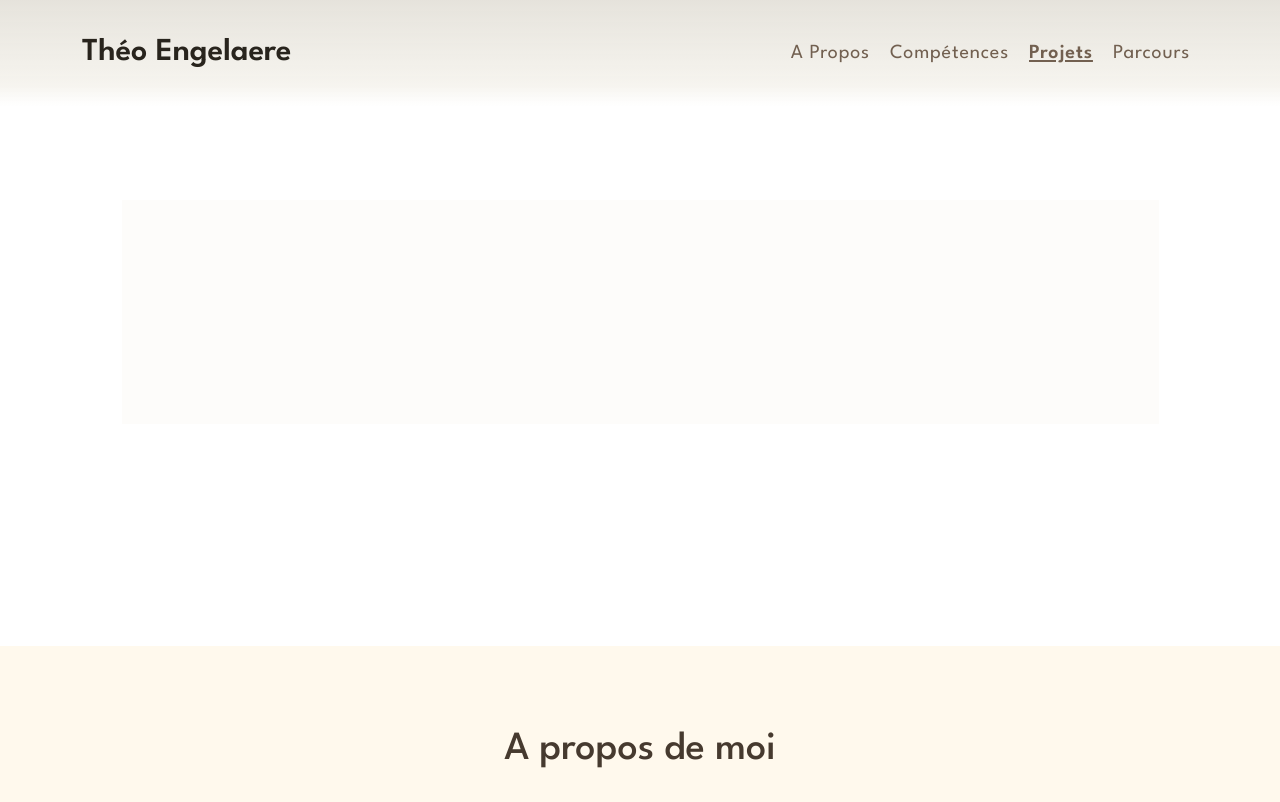
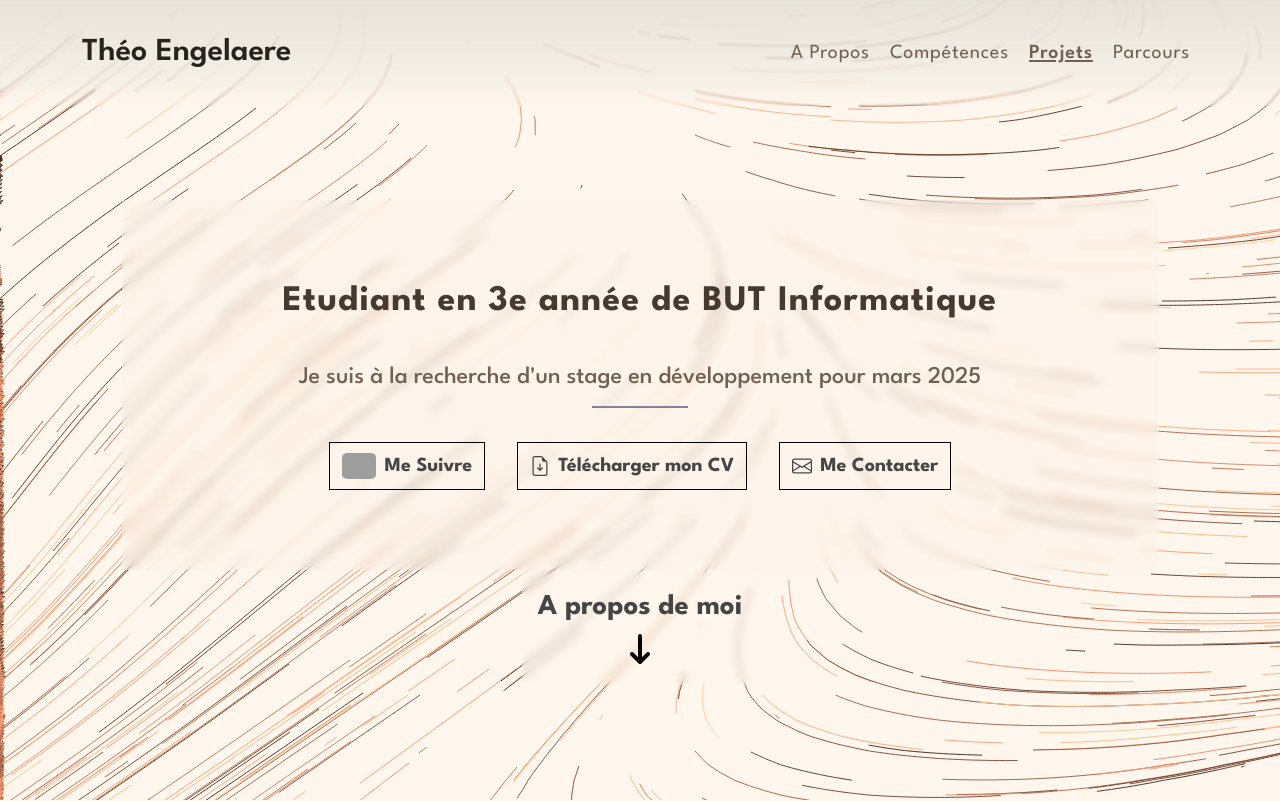
Before and after one commit to theoengelaere/theoengelaere.github.io, a React (Vite) app: page / in a window 1280 px wide. Shown: the top 802 px of the page. Built offline with nearby package versions, Linux system fonts and the light colour scheme; grey boxes are pictures that could not be loaded.

Commit message:
corrected big mistake

```diff
--- a/src/css/main.css
+++ b/src/css/main.css
@@ -182,9 +182,6 @@ select:focus {
 	textarea {
 		font-size: 1rem;
 	}
-	.home * {
-		display: none;
-	}
 }
 @media (min-width: 768px) {
 	.features section:first-of-type {
```
